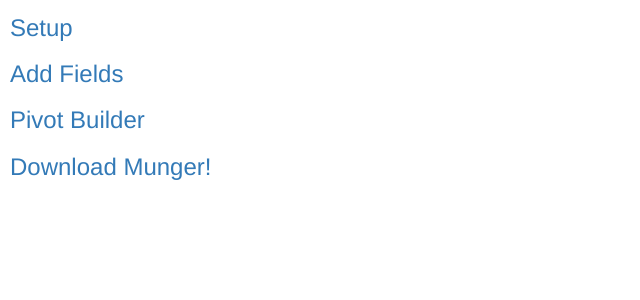
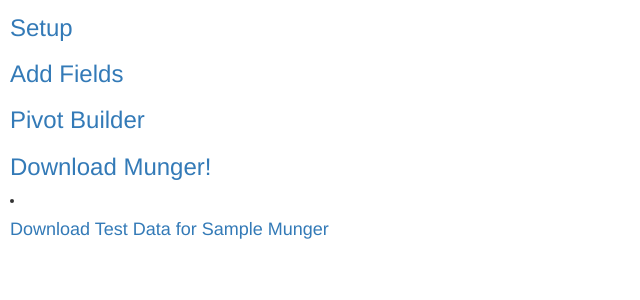
Before and after one commit to cscanlin/munger-builder, a Django app: page /script_builder/munger_tools/1 in a window 1280 px wide. Shown: the part 154-454 px from the top of the page, without its empty margins (0-640 px from the left). Run offline with Django 3.2, Linux system fonts and the light colour scheme; a user stored in the database is signed in; tables that the repository leaves empty hold one stand-in row (values such as "Sample post"); parts of the project's set-up code (start-up, migrations or seed data) failed here and were passed over; some libraries are stand-ins or nearby versions.

Commit message:
add sample munger test_data

```diff
--- a/script_builder/tasks.py
+++ b/script_builder/tasks.py
@@ -24,3 +24,7 @@ def download_munger_async(munger_builder_id=1):
     mb = MungerBuilder.objects.get(pk=munger_builder_id)
     script_string = scripts.build_munger.main(munger_builder_id)
     return '{0}.py'.format(mb.munger_name)
+
+@shared_task
+def download_test_data_async(munger_builder_id=1):
+    return 'test_data.csv'
--- a/script_builder/templates/script_builder/munger_tools.html
+++ b/script_builder/templates/script_builder/munger_tools.html
@@ -14,4 +14,6 @@
     <h3><a href="{% url 'pivot_builder' mb.id %}" id='pivot-{{ mb.id }}' name="pivot" type="submit" >Pivot Builder</a></h3>
     <!-- <h3><a href="{% url 'build_munger_output' mb.id %}" id='build-{{ mb.id }}' name="build" type="submit" >Build Munger!</a></h3> -->
     <h3><a href="{% url 'download_munger' mb.id %}" id='build-{{ mb.id }}' name="build" type="submit" >Download Munger!</a></h3>
+    <li><h4><a href="{% url 'download_test_data' mb.id %}" id='build-{{ mb.id }}' name="download_test" type="submit" >Download Test Data for Sample Munger</a></h4></li>
+
 {% endblock content %}
--- a/script_builder/urls.py
+++ b/script_builder/urls.py
@@ -12,6 +12,7 @@ urlpatterns = patterns('',
     url(r'^pivot_builder/(?P<munger_builder_id>[0-9]+)$', views.pivot_builder, name='pivot_builder'),
     url(r'^save_pivot_fields/(?P<munger_builder_id>[0-9]+)$', views.save_pivot_fields, name='save_pivot_fields'),
     url(r'^download_munger/(?P<munger_builder_id>[0-9]+)$', views.download_munger, name='download_munger'),
+    url(r'^download_test_data/(?P<munger_builder_id>[0-9]+)$', views.download_test_data, name='download_test_data'),
     url(r'^poll_for_download/', views.poll_for_download, name='poll_for_download'),
     url(r'^', views.munger_builder_index, name='default'),
 )
--- a/script_builder/views.py
+++ b/script_builder/views.py
@@ -170,20 +170,31 @@ def download_munger(request, munger_builder_id):
     return render_to_response('script_builder/poll_for_download.html',
                               {'task_id': task.id, 'mb_id': munger_builder_id})
 
+def download_test_data(request, munger_builder_id):
+    task = tasks.download_test_data_async.delay()
+    return render_to_response('script_builder/poll_for_download.html',
+                              {'task_id': task.id, 'mb_id': munger_builder_id})
+
 def poll_for_download(request):
 
     task_id = request.GET.get("task_id")
     filename = request.GET.get("filename")
 
+    if filename == 'test_data.csv':
+        async_func = tasks.download_test_data_async
+        file_path = os.path.join(settings.STATIC_ROOT, filename)
+    else:
+        async_func = tasks.download_munger_async
+        file_path = os.path.join(settings.MEDIA_ROOT, 'user_munger_scripts', '{0}'.format(filename))
+
     if request.is_ajax():
-        result = tasks.download_munger_async.AsyncResult(task_id)
+        result = async_func.AsyncResult(task_id)
         if result.ready():
             return HttpResponse(json.dumps({"filename": result.get()}))
         return HttpResponse(json.dumps({"filename": None}))
 
-    file_path = os.path.join(settings.MEDIA_ROOT, 'user_munger_scripts', '{0}'.format(filename))
-    with open(file_path, 'r') as mf:
-        response = HttpResponse(mf, content_type='application/octet-stream')
+    with open(file_path, 'r') as f:
+        response = HttpResponse(f, content_type='application/octet-stream')
         response['Content-Disposition'] = 'attachment; filename={0}'.format(filename)
         return response
 
```
